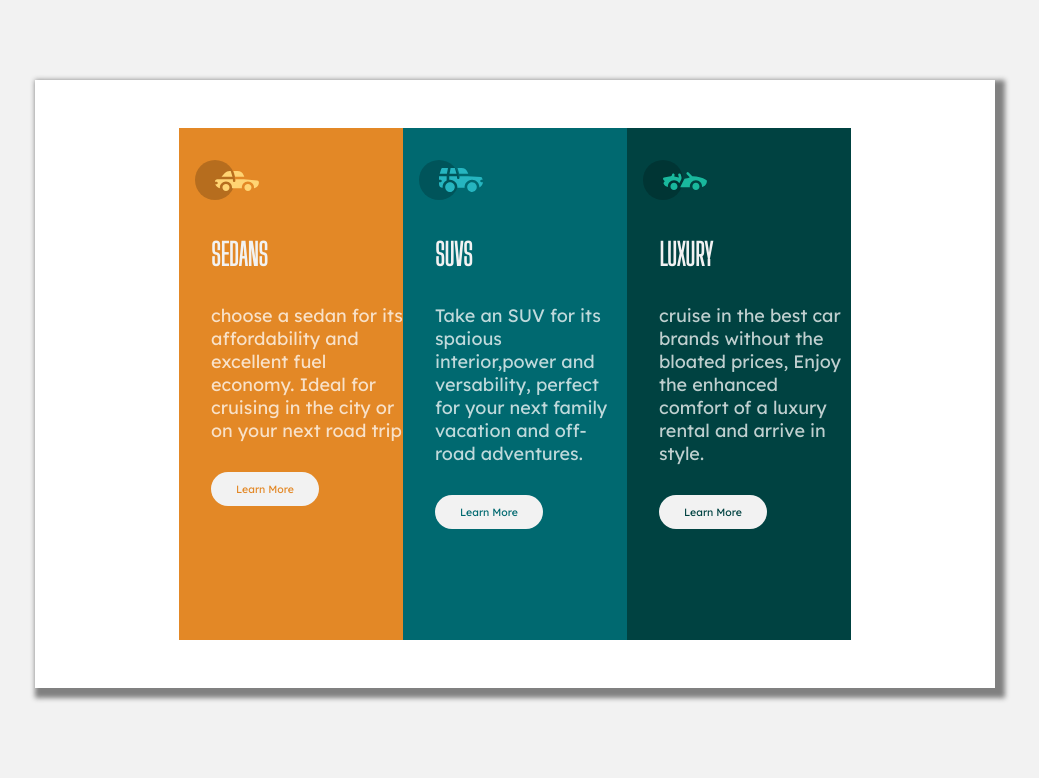
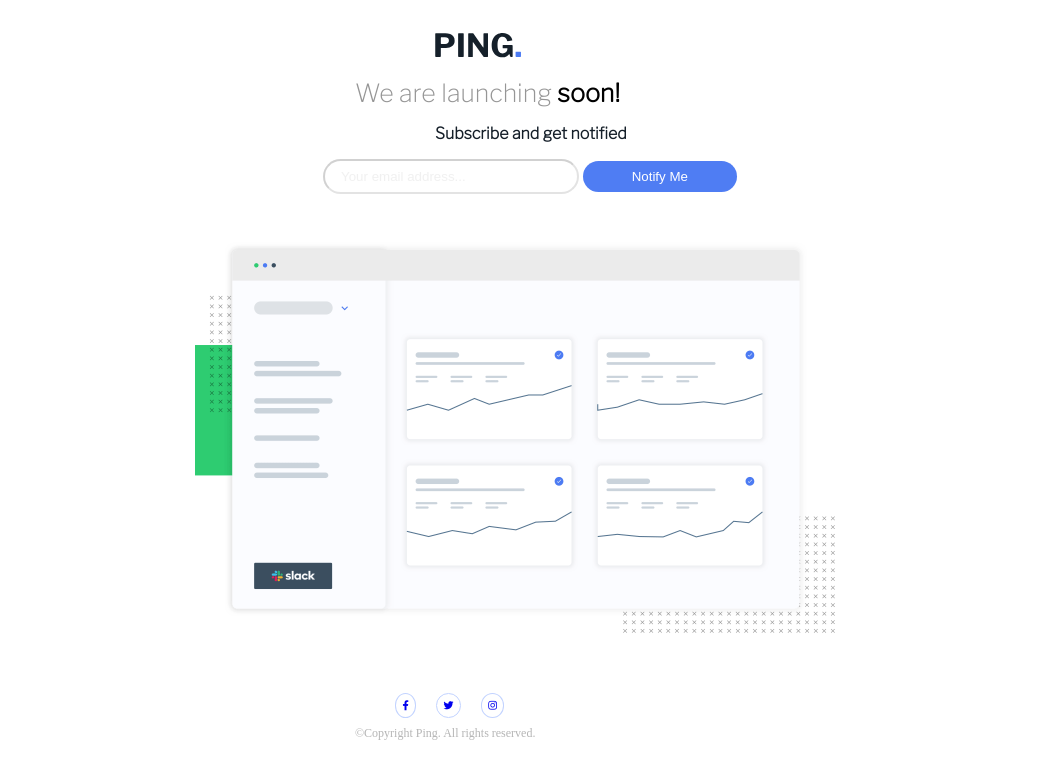
Before and after one commit to jeannettuwama/carscard, a plain HTML site: page index.html in a window 1280 px wide. Shown: the whole page, without its empty margins (125-1164 px from the left). Drawn offline with nearby package versions, Linux system fonts and the light colour scheme.

Commit message:
initial commit

```diff
--- a/index.html
+++ b/index.html
@@ -4,29 +4,30 @@
     <meta charset="UTF-8">
     <meta http-equiv="X-UA-Compatible" content="IE=edge">
     <meta name="viewport" content="width=device-width, initial-scale=1.0">
-    <title>cars</title>
+    <link href="https://cdnjs.cloudflare.com/ajax/libs/font-awesome/5.15.3/css/all.min.css" rel="stylesheet">
     <link rel="stylesheet" href="style.css">
+    <title>Ping</title>
 </head>
 <body>
+  <div class="container">
+  <header>
+      <img class="logo" src="images/logo.svg" alt="">
+  </header>
+  <div class="row1">We are launching <strong> soon!</strong></div>
+  <div class="row2">Subscribe and get notified</div>
+    <div class="form">
+    <input type="text" placeholder="Your email address..."> <button class="btn">Notify Me</button></div>
 
-   <div class="container">
-       <div class="column">
-           <img src="images/icon-sedans.svg">
-           <h1>SEDANS</h1>
-           <P>choose a sedan for its affordability and excellent fuel economy. Ideal for cruising in the city or on your next road trip</P>
-       <a href="#" class="cta a1">Learn More</a>
-        </div>
-       <div class="column">
-           <img src="images/icon-suvs.svg" alt="">
-        <h1>SUVS</h1>
-    <p>Take an SUV for its spaious interior,power and versability, perfect for your next family vacation and off-road adventures.</p>
-    <a href="#" class="cta a2">Learn More</a></div>
-    <div class="column">
-        <img src="images/icon-luxury.svg" alt="">
-        <h1>LUXURY</h1>
-    <p class="x">cruise in the best car brands without the bloated prices, Enjoy the enhanced comfort of a luxury rental and arrive in style.</p>
-    <a href="#" class="cta a3">Learn More</a>
+  <div class="row3">
+    <img class="pic" src="images/illustration-dashboard.png" alt="">
+  </div>
+  <footer>
+    <div class="soc">
+    <a href="#" class="fab fa-facebook-f"></a>
+    <a href="#" class="fab fa-twitter"></a>
+    <a href="#" class="fab fa-instagram"></a></div>
+    <p>&#169Copyright Ping. All rights reserved.</p>
+  </footer>
 </div>
-   </div>
 </body>
 </html>
--- a/style.css
+++ b/style.css
@@ -1,168 +1,198 @@
-@import url('https://fonts.googleapis.com/css2?family=Lexend+Deca&display=swap');
-@import url('https://fonts.googleapis.com/css2?family=Big+Shoulders+Display:wght@100;300&family=Lexend+Deca&display=swap');
-
-
+@import url('https://fonts.googleapis.com/css2?family=Libre+Franklin:wght@100;200&display=swap');
 *{
+    margin: 0;
     padding: 0;
-    margin: 0;
     box-sizing: border-box;
 }
+body{
 
-h1{
-    color: hsl(0, 0%, 95%);
-    font-family: 'Big Shoulders Display', cursive;
+}
+.container{
+    margin: auto;
+    width: 50%;
+    margin-top: 2rem;
 
+}
+.pic{
+    width: 100%;
+}
+.logo{
+    margin-left: 15rem;
+
+}
+.row1{
+    margin: 1rem;
+    margin-left: 10rem;
+    font-size: 25px;
+    color: hsl(0, 0%, 59%);
+    font-family: 'Libre Franklin', sans-serif;
+    font-weight: 300;
+}
+.row2{
+
+    margin-left: 15rem;
+    color: hsl(209, 33%, 12%);
+    font-family: 'Libre Franklin', sans-serif;
+    font-size: 12px;
+    font-weight: 600;
+}
+strong{
+    color: black;
     font-weight: 700;
+
+}
+input{
+    width: 50%;
+    border-radius: 5rem;
+    padding: 0.5rem 0 0.5rem 0;
+    opacity: 0.2;
+
+}
+.row3{
+    margin-top: 3rem;
+}
+.form{
+    margin-top: 1rem;
+    margin-left: 8rem;
+}
+::placeholder {
+    padding-left: 1rem;
+    opacity: 0.5;
+}
+.btn{
+    width: 30%;
+    border-radius: 5rem;
+    padding: 0.5rem 0 0.5rem 0;
+    color: white;
+    background-color: hsl(223, 87%, 63%);
+    border: none;
+}
+.btn:hover{
+    background-color: hsl(223, 84%, 63%);
+opacity: 0.7;
+}
+a{
+    list-style-type: none;
+    text-decoration: none;
+    border: hsl(223, 100%, 88%) 1px solid;
+    border-radius: 50%;
+    margin: 0.5rem;
+    padding: 0.4rem;
+    font-size: 10px;
+
+}
+.soc{
+    margin-left: 12rem;
+}
+a:hover{
+    color: #ffff;
+    background-color: hsl(223, 84%, 63%);
+}
+footer{
+
+margin-top: 3rem;
+margin-bottom: 2rem;
+}
+footer p{
+    font-size: 12px;
+    margin-left: 10rem;
+    color: hsl(0, 0%, 59%);
+    opacity: 0.7;
+
+}
+
+@media only screen and (max-width: 425px) {
+    .container{
+
+        width: 100%;
+        margin-top: 2rem;
+
+    }
+    .logo{
+        margin-left: 8rem;
+        width: 30%;
+
+    }
+    .row1{
+        margin: 1rem;
+        margin-left: 4rem;
+        font-size: 20px;
+
+    }
+    .row2{
+
+        margin-left: 6rem;
+        font-size: 12px;
+        font-weight: 600;
+    }
+    .form{
+
+        margin-top: 1rem;
+        margin-left: 2rem;
+        display: grid;
+        grid-template-rows: 1fr 1fr;
+    }
+    input{
+        width: 90%;
+        margin-bottom: 00.5rem;
+       }
+       .btn{
+        width: 90%;
+    }
+
+    .pic{
+        width: 100%;
 
 
     }
-body{
-    background-color: hsl(0, 0%, 95%);
-    font-size: 15px;
+    footer{
+
+        margin-top: 8rem;
+        margin-bottom: 2rem;
         }
-img{
+        .soc{
+            margin-left: 7rem;
+        }
+        footer p{
+            margin-left: 5rem;
+        }
+}
+@media only screen and (min-width: 426px){
+    .container{
+
+        width: 100%;
         margin-top: 2rem;
-    margin-left: 1rem;
+
     }
-.container{
-    display: flex;
-    flex-direction: row;
-    margin: auto;
-    margin-top: 5rem;
-    width: 100%;
-    background-color: white;
-    padding: 3rem 9rem 3rem 9rem;
+    .row2{
 
-    box-shadow: 5px 5px 5px 5px grey;
+
+        font-size: 16px;
+        font-weight: 600;
     }
-.column{
-   width: 100%;
-height: 60vh;
+    .soc{
+        margin-left: 20rem;
     }
-p{
-    color: hsla(0, 0%, 100%, 0.75);
-    margin-left: 2rem;
-
-    font-family: 'Lexend Deca', sans-serif;
-    font-weight: 400;
-    font-size: 14px;
+    footer p{
+        margin-left: 18rem;
+    }
 }
 
-.column:first-child{
-    background-color: hsl(31, 77%, 52%);
-}
-.column:nth-child(2){
-    background-color: hsl(184, 100%, 22%);
-}
-.column:nth-child(3){
-    background-color: hsl(179, 100%, 13%);
-}
-.cta{
-    background-color: #f2f2f2;
-    padding: 10px 25px;
-    text-decoration: none;
-    font-family: 'Lexend Deca', sans-serif;
-    font-weight: 400;
-    font-size: 0.7em;
-    border-radius: 50px;
-    margin: 0;
-  position: absolute;
- margin-left: 2rem;
-  margin-top: 30px;
-}
-.cta:hover{
-    background-color: transparent;
-    color: white;
-    border: 1px solid white;
-}
-.a1{
-    color: hsl(31, 77%, 52%);
-}
-.a2{
-color: hsl(184, 100%, 22%);
-}
-.a3{
-color:hsl(179, 100%, 13%);
-}
-h1{
-
-    margin: 2rem 0 2rem 2rem;
-}
-
-@media only screen and (max-width: 425px){
+@media only screen and (min-width: 961px){
     .container{
-        display: flex;
-        flex-direction: column;
         margin: auto;
-        margin-top: 0.1rem;
-
-       width: 100%;
-        padding: 1rem 2rem 1rem 2rem;
+        width: 50%;
+        margin-top: 2rem;
 
     }
-    .column{
-        height: 55vh;
+    .soc{
+        margin-left: 12rem;
     }
-    p{
-        color: hsla(0, 0%, 100%, 0.75);
-        margin-left: 1rem;
-       margin-right: 1rem;
-
-        font-family: 'Lexend Deca', sans-serif;
-        font-weight: 400;
-        font-size: 15px;
-    }
-    h1{
-        font-size: 25px;
-        margin: 1em 0 2rem 1rem;
-    }
-    img{
-        width: 60px;
-    }
-    .cta{
-        background-color: #f2f2f2;
-        padding: 6px 15px;
-        text-decoration: none;
-        font-family: 'Lexend Deca', sans-serif;
-        font-weight: 400;
-        font-size: 0.5em;
-        border-radius: 50px;
-        z-index: 1;
-        display: inline;
-      margin-top: 30px;
-     margin-left: 1rem;
+    footer p{
+        font-size: 12px;
+        margin-left: 10rem;
+        color: hsl(0, 0%, 59%);
+        opacity: 0.7;
 
     }
 }
-
-@media only screen and (min-width: 426px) {
-    .container{
-        display: flex;
-        flex-direction: column;
-        margin: 0;
-        width: 100%;
-
-    }
-   .column{
-       height: 35vh;
-   }
-   p{
-       font-size: 18px;
-   }
-}
-@media only screen and (min-width: 961px){
-    .container{
-        display: flex;
-        flex-direction: row;
-        margin: auto;
-        margin-top: 5rem;
-        width: 75%;
-        background-color: white;
-        padding: 3rem 9rem 3rem 9rem;
-
-        box-shadow: 5px 5px 5px 5px grey;
-    }
-    .column{
-        height: 64vh;
-    }
-}
```
Also changed, not shown: images/illustration-dashboard.png (added), images/logo.svg (added). Lines whose indentation alone changed are shown as unchanged.
